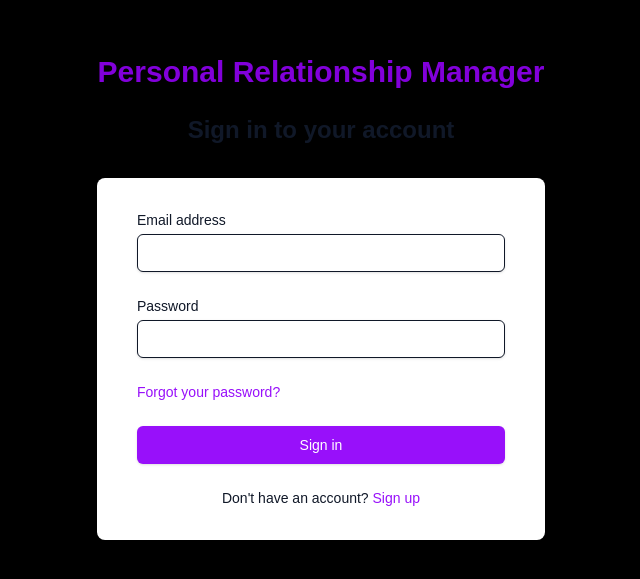
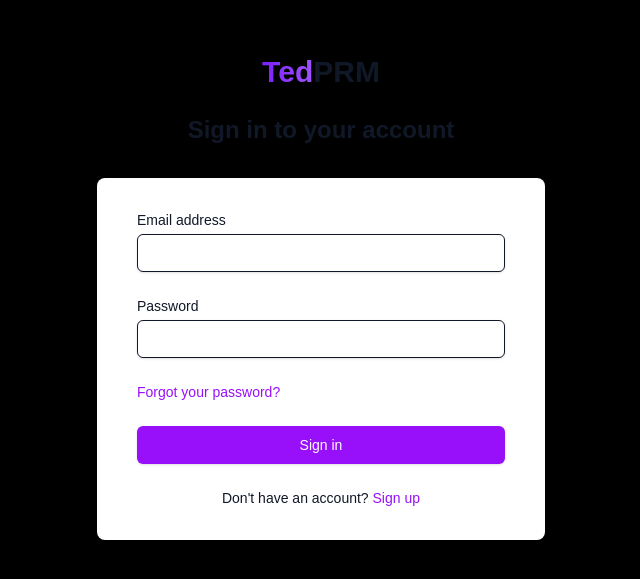
Before and after one commit to ksaxena149/personal-relationship-manager, a Next.js app: page /auth/login in a window 1280 px wide. Shown: the part 103-682 px from the top of the page, without its empty margins (319-959 px from the left). Built offline with nearby package versions, Linux system fonts and the light colour scheme.

Commit message:
Update Auth pages branding: change title to 'TedPRM' with gradient styling

```diff
--- a/src/app/auth/login/page.tsx
+++ b/src/app/auth/login/page.tsx
@@ -50,8 +50,8 @@ export default function LoginPage() {
   return (
     <div className="flex flex-col justify-center py-12 sm:px-6 lg:px-8">
       <div className="sm:mx-auto sm:w-full sm:max-w-md">
-        <h1 className="text-3xl font-extrabold text-center text-purple-700 dark:text-purple-400">
-          Personal Relationship Manager
+        <h1 className="text-3xl font-extrabold text-center">
+          <span className="text-gradient">Ted</span>PRM
         </h1>
         <h2 className="mt-6 text-center text-2xl font-bold">
           Sign in to your account
--- a/src/app/auth/signup/page.tsx
+++ b/src/app/auth/signup/page.tsx
@@ -57,8 +57,8 @@ export default function SignupPage() {
   return (
     <div className="flex min-h-screen flex-col justify-center py-12 sm:px-6 lg:px-8">
       <div className="sm:mx-auto sm:w-full sm:max-w-lg">
-        <h1 className="text-3xl font-extrabold text-center text-purple-700 dark:text-purple-400">
-          Personal Relationship Manager
+        <h1 className="text-3xl font-extrabold text-center">
+        <span className="text-gradient">Ted</span>PRM
         </h1>
         <h2 className="mt-6 text-center text-2xl font-bold">
           Create a new account
```
